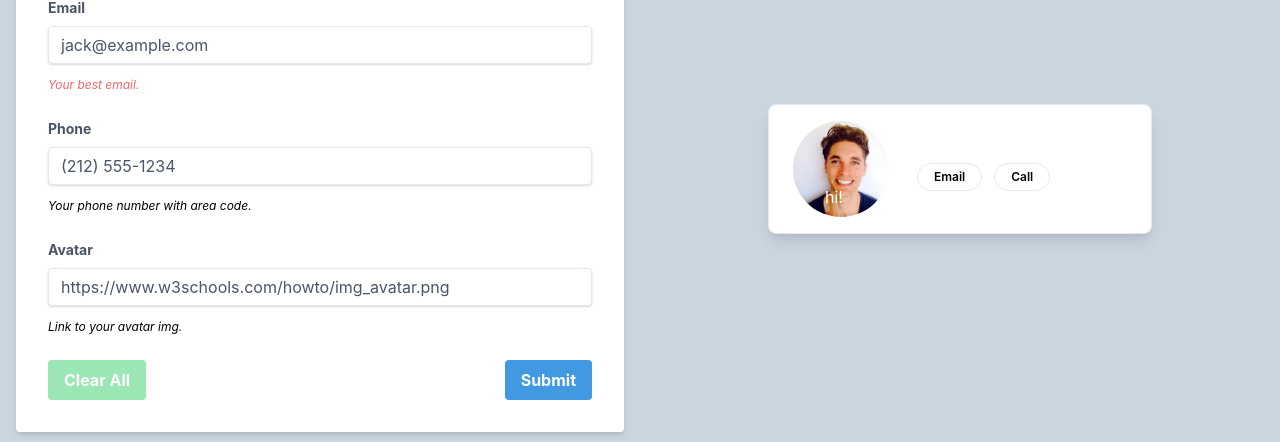
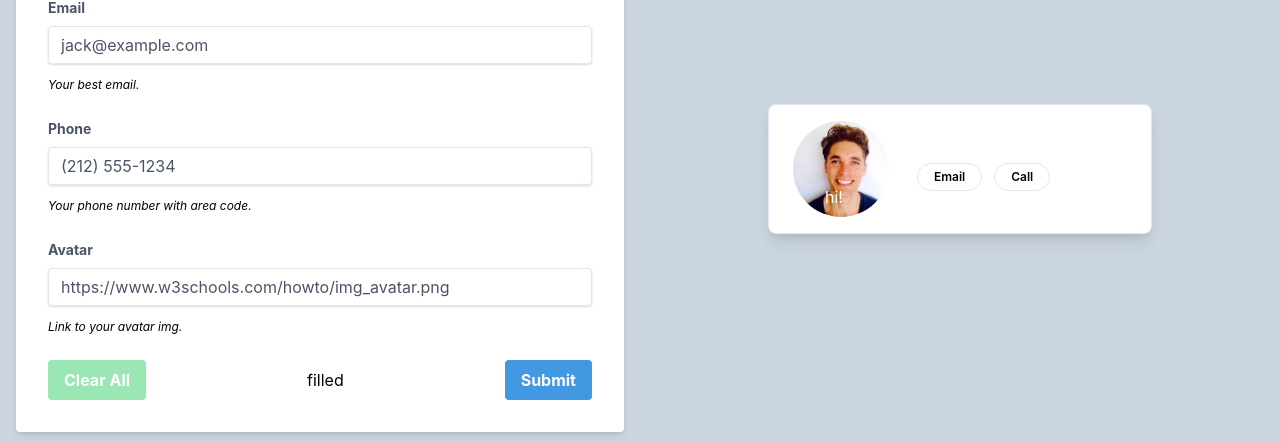
Before and after one commit to ideabrian/avatar-card-maker, a Vue app: page / in a window 1280 px wide. Shown: the part 126-568 px from the top of the page. Built offline with nearby package versions, Linux system fonts and the light colour scheme.

Commit message:
Change CSS for Submit button when form is cleared, but am not yet resetting it back to enabled state when the form fields aren't empty. The thinking is: next, I'll validate the form fields and base the button CSS based on the fields rather than just setting it when the clear all button is clicked.

```diff
--- a/src/components/InputCard.vue
+++ b/src/components/InputCard.vue
@@ -12,7 +12,7 @@
         Email
       </label>
       <input v-model="email" class="shadow appearance-none border  rounded w-full py-2 px-3 text-gray-700 mb-3 leading-tight focus:outline-none focus:shadow-outline" id="email" type="email" placeholder="email"  />
-      <p class="text-red-500 text-xs italic">Your best email.</p>
+      <p class="text-xs italic">Your best email.</p>
     </div>
     <div class="mb-6">
       <label class="block text-gray-700 text-sm font-bold mb-2" for="phone">
@@ -34,7 +34,8 @@
       <button @click.prevent="clearUser" class="bg-green-300 hover:bg-green-700 text-white font-bold py-2 px-4 rounded focus:outline-none focus:shadow-outline">
         Clear All
       </button>
-      <button @click="submitUser" class="bg-blue-500 hover:bg-blue-700 text-white font-bold py-2 px-4 rounded focus:outline-none focus:shadow-outline" type="button">
+      <div class="">{{ clear ? " empty " : " filled " }}</div>
+      <button @click="submitUser" :class="[submitButtonActiveClasses]" type="button" :disabled="true">
         Submit
       </button>
     </div>
@@ -49,7 +50,10 @@ function initialState() {
       name: 'Jack Lyons',
       email: 'jack@example.com',
       phone: '(212) 555-1234',
-      avatarImg: 'https://www.w3schools.com/howto/img_avatar.png'
+      avatarImg: 'https://www.w3schools.com/howto/img_avatar.png',
+      clear: false,
+      submitButtonActiveClasses: ['bg-blue-500', 'hover:bg-blue-700', 'text-white',
+                                 'font-bold', 'py-2', 'px-4', 'rounded', 'focus:outline-none', 'focus:shadow-outline']
     }
 }
 
@@ -58,7 +62,10 @@ function clearState() {
       name: '',
       email: '',
       phone: '',
-      avatarImg: ''
+      avatarImg: '',
+      clear: true,
+      submitButtonActiveClasses: ['bg-blue-300',  'text-white',
+                                 'font-bold', 'py-2', 'px-4', 'rounded', 'focus:outline-none', 'focus:shadow-outline']
     }
 }
 export default {
@@ -74,6 +81,7 @@ export default {
         phone: this.phone,
         avatarImg: this.avatarImg
       })
+      this.clearUser()
     },
     clearUser() {
       Object.assign(this.$data, clearState());
```
